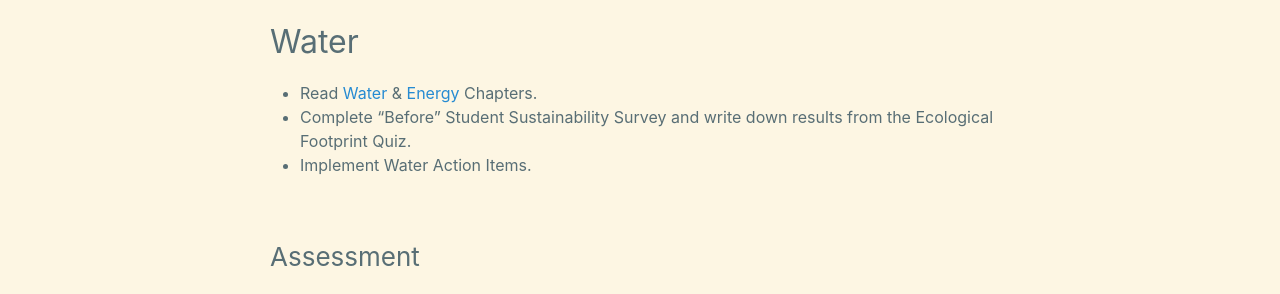
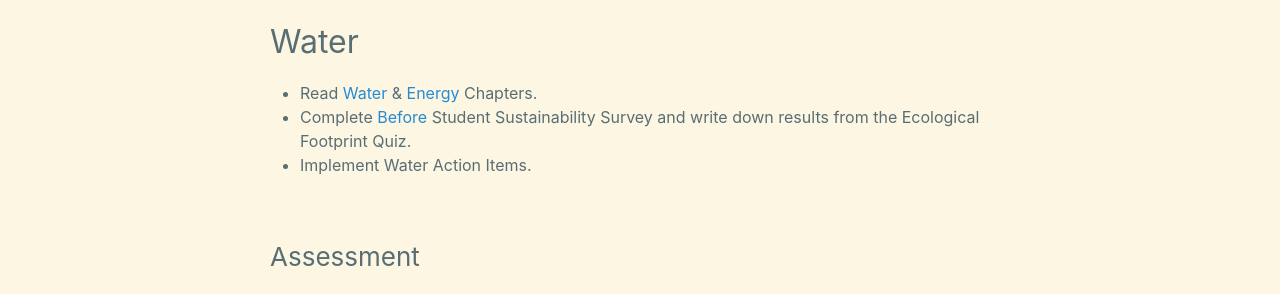
Before and after one commit to miquiztlicollective/smc-ssw, a Jekyll site: the page built from _posts/2020-03-31-week_1.md, in a window 1280 px wide. Shown: the part 182-476 px from the top of the page. Built offline with Jekyll 4.4.1, drawn with Linux system fonts in a browser that asks for light colours; part of the change alters nothing that is shown.

```diff
--- a/_posts/2020-03-31-week_1.md
+++ b/_posts/2020-03-31-week_1.md
@@ -7,7 +7,7 @@ categories: hw
 ## Water
 
 * Read [Water][link to water chapter] & [Energy][link to energy chapter] Chapters.
-* Complete "Before" Student Sustainability Survey and write down results from the Ecological Footprint Quiz.
+* Complete [Before][link to before survey] Student Sustainability Survey and write down results from the Ecological Footprint Quiz.
 * Implement Water Action Items.
 
 ### Assessment
@@ -16,6 +16,9 @@ After reading the water chapter, please complete [this][link to water assessment
 
 
 
+
+[link to before survey]: https://docs.google.com/forms/d/e/1FAIpQLSfR0XWczhbvq3kTQmflSCGxTlhaA4fHW0Ay0-NqdIHkOtBk3Q/viewform?usp=sf_link
+
 [link to water assessment]: https://forms.gle/MWjyMJStBw6M4dY39
 
 [link to water chapter]: http://www.smc.edu/AcademicAffairs/Sustainability/Documents/SW_Worksbook_SGP_Water.pdf
```
